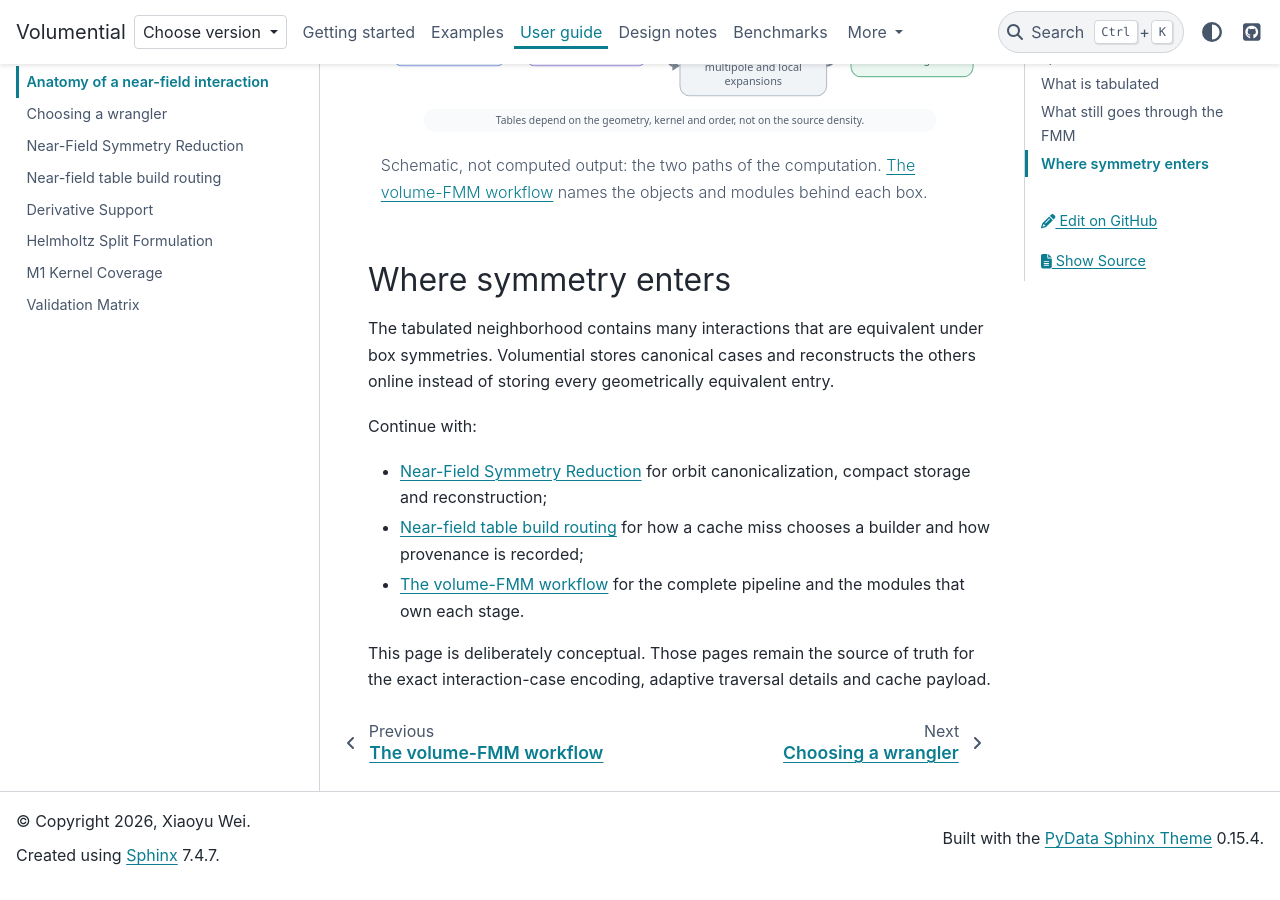
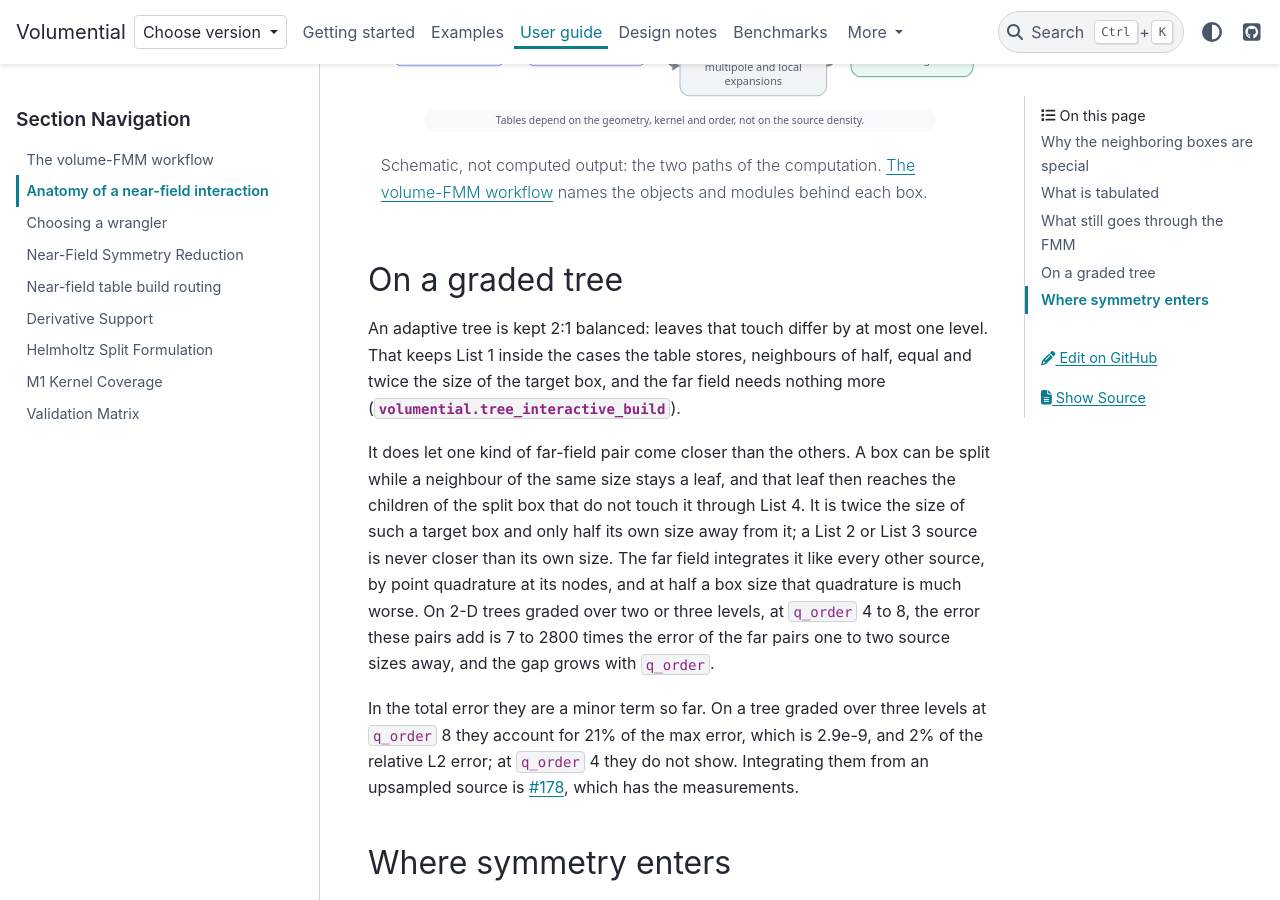
Before and after one commit to xywei/volumential, a Sphinx documentation site: the page built from doc/source/user-guide/near-field-anatomy.md, in a window 1280 px wide and 900 px high, scrolled down 1818 px. Built offline with Sphinx 7.4.7 and the PyData theme 0.15.4, drawn with Linux system fonts in a browser that asks for light colours.

Commit message:
docs: state what the 2:1 balancer allows in List 4 and what it costs

````diff
--- a/doc/source/user-guide/near-field-anatomy.md
+++ b/doc/source/user-guide/near-field-anatomy.md
@@ -56,6 +56,33 @@ Schematic, not computed output: the two paths of the computation.
 {doc}`volume-fmm-workflow` names the objects and modules behind each box.
 ```
 
+(graded-tree-list4)=
+
+## On a graded tree
+
+An adaptive tree is kept 2:1 balanced: leaves that touch differ by at most one
+level. That keeps List 1 inside the cases the table stores, neighbours of
+half, equal and twice the size of the target box, and the far field needs
+nothing more ({mod}`volumential.tree_interactive_build`).
+
+It does let one kind of far-field pair come closer than the others. A box can
+be split while a neighbour of the same size stays a leaf, and that leaf then
+reaches the children of the split box that do not touch it through List 4. It
+is twice the size of such a target box and only half its own size away from
+it; a List 2 or List 3 source is never closer than its own size. The far field
+integrates it like every other source, by point quadrature at its nodes, and
+at half a box size that quadrature is much worse. On 2-D trees graded over two
+or three levels, at `q_order` 4 to 8, the error these pairs add is 7 to 2800
+times the error of the far pairs one to two source sizes away, and the gap
+grows with `q_order`.
+
+In the total error they are a minor term so far. On a tree graded over three
+levels at `q_order` 8 they account for 21% of the max error, which is 2.9e-9,
+and 2% of the relative L2 error; at `q_order` 4 they do not show. Integrating
+them from an upsampled source is
+[#178](https://github.com/xywei/volumential/issues/178), which has the
+measurements.
+
 ## Where symmetry enters
 
 The tabulated neighborhood contains many interactions that are equivalent under
````
Also changed, not shown: doc/source/user-guide/volume-fmm-workflow.md (+3 -1 lines), 1 other file.
